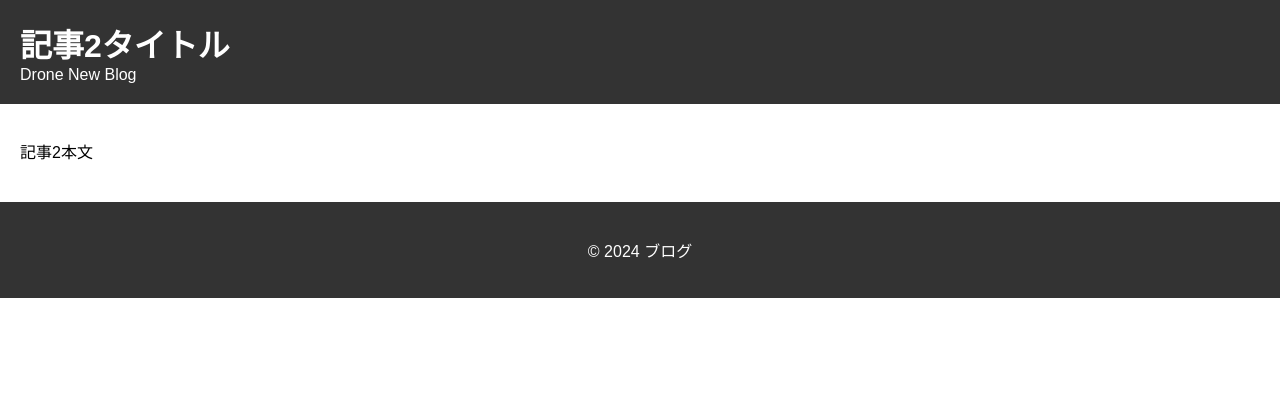
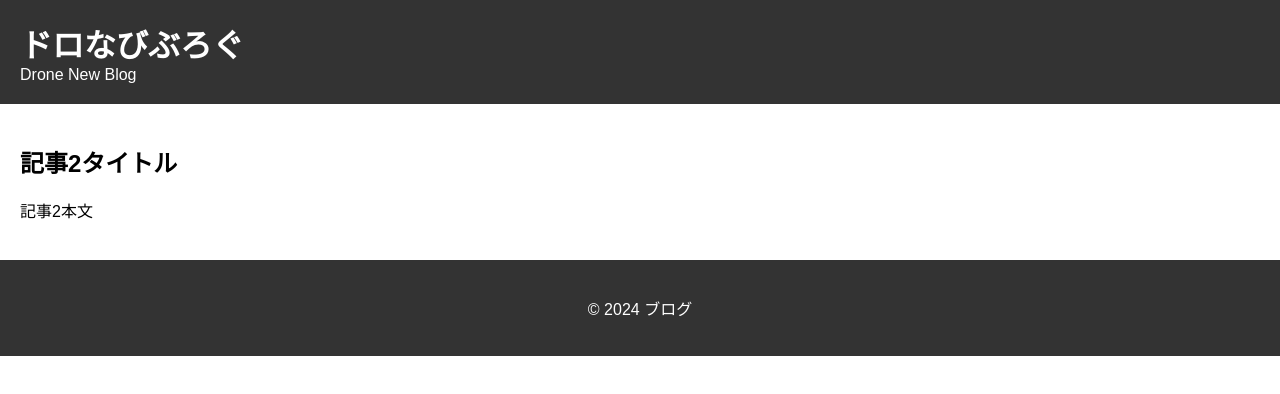
Before and after one commit to rankingrank2/homepage, a plain HTML site: page articles/article2.html in a window 1280 px wide. Drawn offline with Linux system fonts and the light colour scheme; files that its build step writes are made by us from their sources.

Commit message:
Update article2.html

```diff
--- a/articles/article2.html
+++ b/articles/article2.html
@@ -8,7 +8,7 @@
 </head>
 <body>
   <header>
-    <h1>記事2タイトル</h1>
+    <h1>ドロなびぶろぐ</h1>
     <nav>
       <span>Drone New Blog</span>
     </nav>
@@ -16,6 +16,7 @@
 
   <main>
     <article>
+      <h2>記事2タイトル</h2>
       <p>記事2本文</p>
     </article>
   </main>
```
